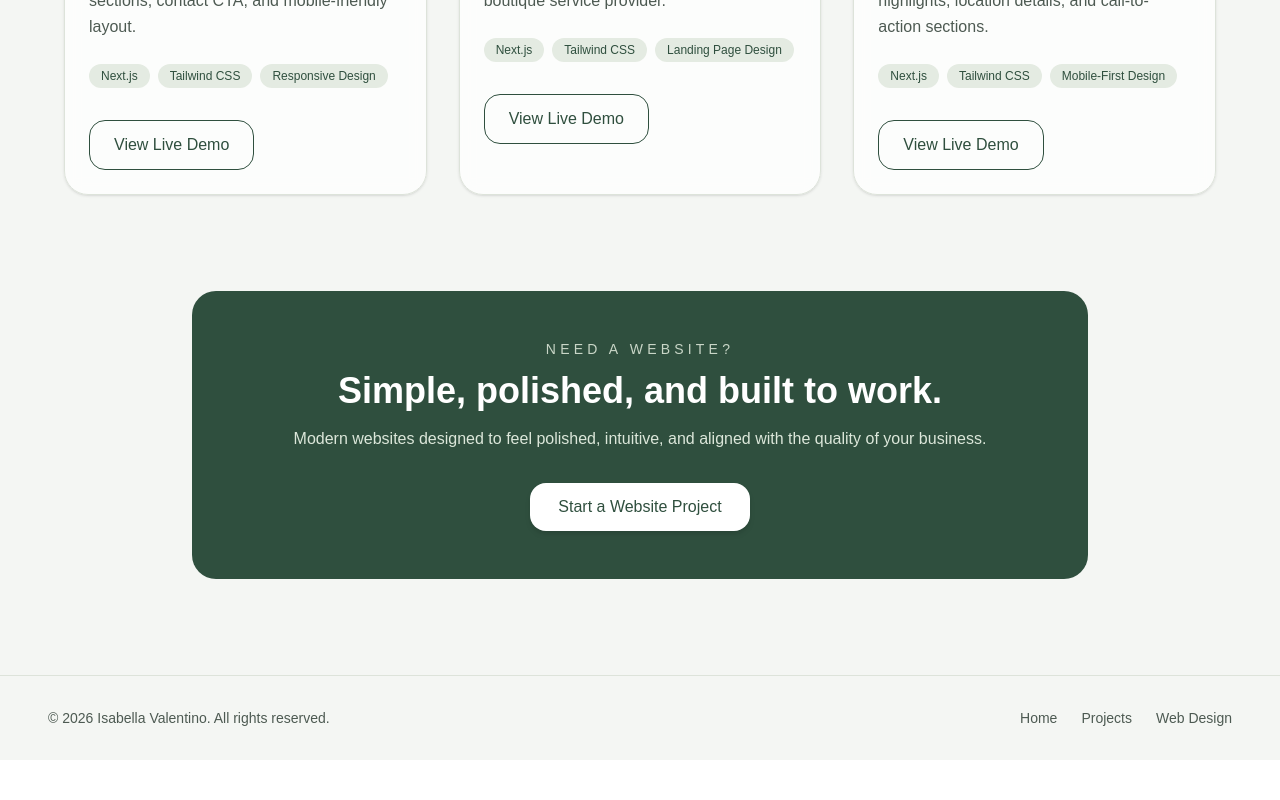
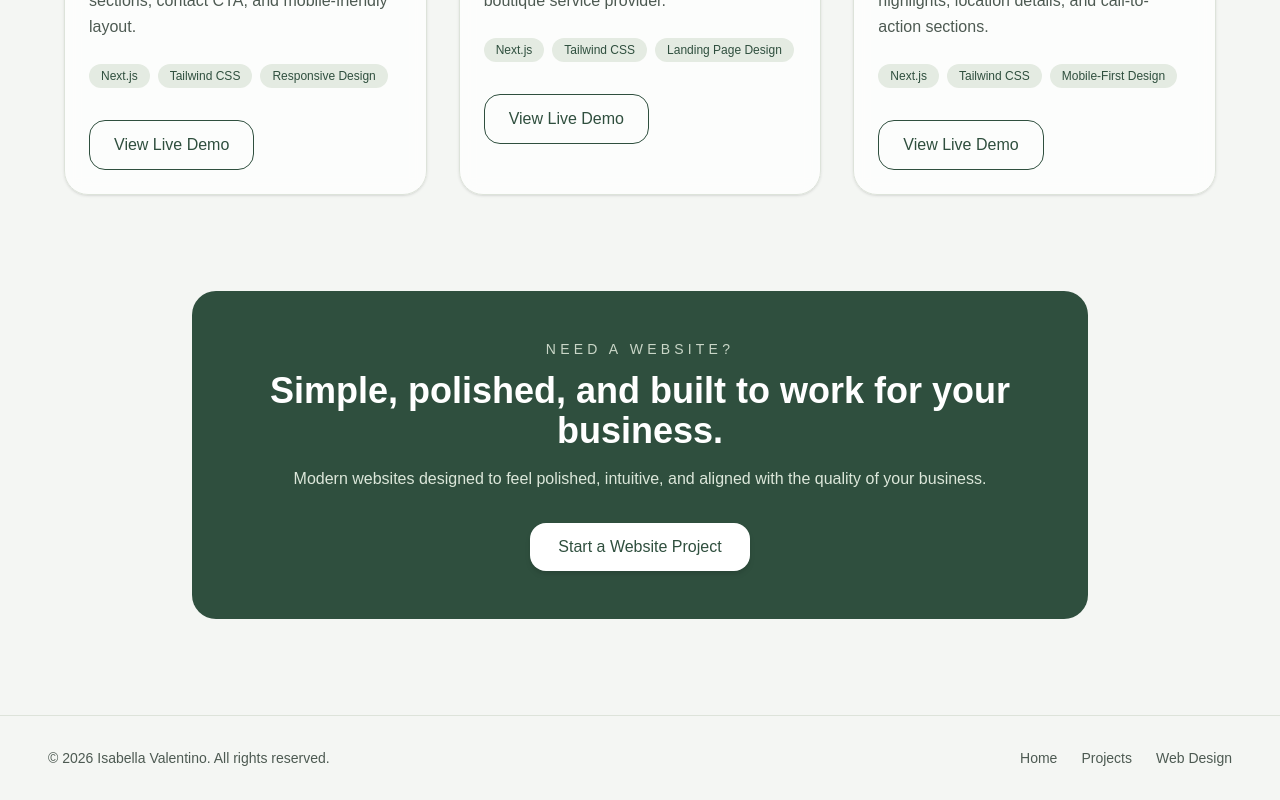
Before and after one commit to Bellasaurusx/Portfolio, a Next.js app: page /websites in a window 1280 px wide. Shown: the part 865-1665 px from the top of the page. Before the commit the page ends 1625 px from the top, so only its background shows below. Built offline with nearby package versions, Linux system fonts and the light colour scheme.

Commit message:
UI update

```diff
--- a/src/app/websites/page.js
+++ b/src/app/websites/page.js
@@ -157,7 +157,7 @@ export default function Websites() {
           </p>
 
           <h2 className="mb-4 text-4xl font-bold">
-            Simple, polished, and built to work.
+            Simple, polished, and built to work for your business.
           </h2>
 
           <p className="mb-8 text-[#DCE7DA]">
```
